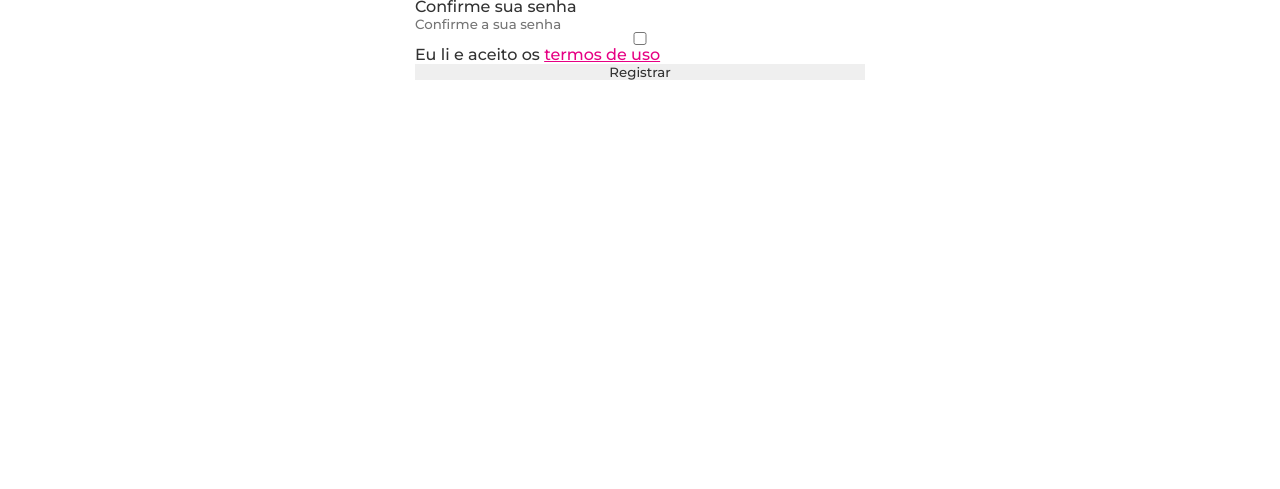
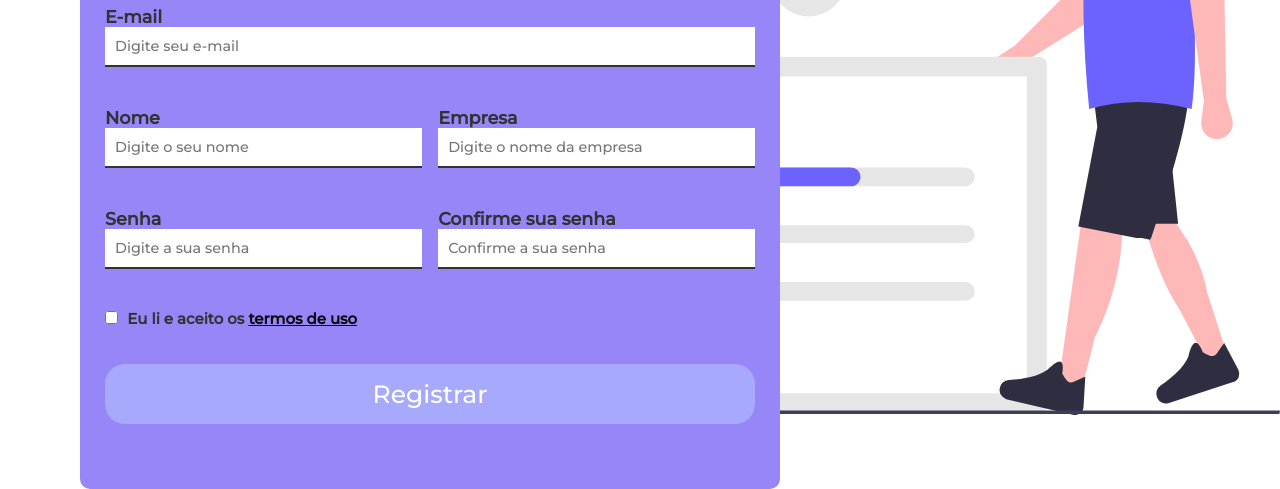
Before and after one commit to danielvieiralopes/EasyShop, a plain HTML site: page src/views/partials/modal.html in a window 1280 px wide. Shown: the part 321-810 px from the top of the page. Drawn offline with Linux system fonts and the light colour scheme.

Commit message:
fazendo cadastro

```diff
--- a/public/styles/modal.css
+++ b/public/styles/modal.css
@@ -19,24 +19,99 @@ input:focus, label:focus{
 }
 
 a {
-    color: #E60084;
+    color: #0c070a;
 }
 
 body {
     padding-top: 5vh; /* view height -> 5% da tela */
-    background-image: url('/assets/registroBlue.svg');
+    background-image: url('/assets/form.svg');
     background-size: cover;
-    width: 100%;
-    height: 100%;
+    background-position-y: -150px ;
 }
 
 /* form */
 
 #main-container{
-    width: 500px;
+    width: 700px;
+    margin-top: 200px;
     margin-left: auto;
-    margin-right: auto;
-    background-color: #FFF;
+    margin-right: 500px;
+    background-color: rgb(151, 134, 247);
     border-radius: 10px;
     padding: 25px;
 }
+
+#main-container h1{
+    text-align: center;
+    margin-bottom: 25px;
+    font-size: 1.9rem; /* adapta ao elemento root*/
+}
+
+form {
+    display: flex;
+    flex-wrap: wrap;
+    justify-content: space-between;
+}
+
+.full-box{
+    flex: 1 1 100%;
+    position: relative;
+}
+
+.half-box{
+    flex: 1 1 45%;
+    position: relative;
+}
+
+.spacing {
+    margin-right: 2.5%;
+}
+
+label{
+    font-weight: bold;
+    font-size: 1.1rem;
+}
+
+input{
+    border-bottom: 2px solid #323232;
+    padding: 10px;
+    font-size: .9rem;
+    margin-bottom: 40px;
+}
+
+input:focus{
+    border-color: #663ae0;
+}
+
+input[type="submit"] {
+    background-color:#a7a9fc;
+    color: #FFF;
+    border: none;
+    border-radius: 20px;
+    height: 60px;
+    cursor: pointer;
+    font-size: 25px;
+}
+
+#agreement{
+    margin-right: 5px;
+}
+
+#agreement, #agreement-label{
+    display: inline-block;
+    width: auto;
+    font-size: 15px;
+}
+
+/* validacoes */
+
+.error-validation {
+    color: #ff1a1a;
+    position: absolute;
+    top: 57px;
+    font-size: .8rem;
+}
+
+.template {
+    display: none;
+}
--- a/src/views/partials/modal.html
+++ b/src/views/partials/modal.html
@@ -10,26 +10,24 @@
     <link rel="stylesheet" type="text/css" href="/public/styles/modal.css">
 </head>
 <body>
+
 <div id="main-container">
+
     <h1>Cadastre-se e facilite o seu negócio!</h1>
     <form id="register-form">
         <div class="full-box">
             <label for="email">E-mail</label>
             <input type="email" name="email" id="email" placeholder="Digite seu e-mail">
         </div>
-        <div class="half-box">
+        <div class="half-box spacing">
             <label for="name">Nome</label>
             <input type="text" name="name" id="name" placeholder="Digite o seu nome">
         </div>
         <div class="half-box">
-            <label for="lastname">Sobrenome</label>
-            <input type="text" name="lastname" id="lastname" placeholder="Digite o seu sobrenome">
+            <label for="companyName">Empresa</label>
+            <input type="text" name="companyName" id="companyName" placeholder="Digite o nome da empresa">
         </div>
-        <div class="half-box">
-            <label for="companyName">Nome da Empresa</label>
-            <input type="text" name="companyName" id="companyName" placeholder="Digite o nome da Empresa">
-        </div>
-        <div class="half-box">
+        <div class="half-box spacing">
             <label for="password">Senha</label>
             <input type="password" name="password" id="password" placeholder="Digite a sua senha">
         </div>
@@ -39,7 +37,7 @@
         </div>
         <div class="full-box">
             <input type="checkbox" name="agreement" id="agreement">
-            <label for="agreement">Eu li e aceito os <a href="#">termos de uso</a></label>
+            <label for="agreement" id="agreement-label">Eu li e aceito os <a href="#">termos de uso</a></label>
         </div>
         <div class="full-box">
             <input type="submit"  id="btn-submit" value="Registrar">
```
Also changed, not shown: assets/form.svg (added), assets/registro.svg (added), assets/registroGreen.svg, 1 other file.
